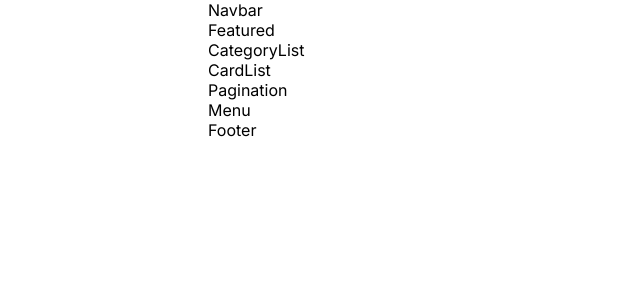
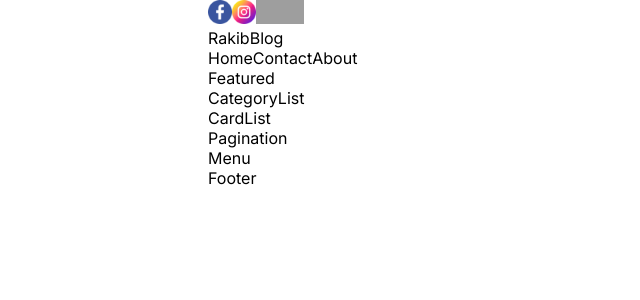
Before and after one commit to RakibMERNDev/rakib-blog, a Next.js app: page / in a window 1280 px wide. Shown: the top 300 px of the page, without its empty margins (0-640 px from the left). Built offline with nearby package versions, Linux system fonts and the light colour scheme; grey boxes are pictures that could not be loaded.

Commit message:
Add social media icons and navigation links to the Navbar component

```diff
--- a/src/components/navbar/Navbar.jsx
+++ b/src/components/navbar/Navbar.jsx
@@ -1,8 +1,25 @@
 import React from "react";
 import styles from "./navbar.module.css";
+import Image from "next/image";
+import Link from "next/link";
 
 const Navbar = () => {
-  return <div className={styles.container}>Navbar</div>;
+  return (
+    <div className={styles.container}>
+      <div className={styles.social}>
+        <Image src="/facebook.png" alt="facebook" width={24} height={24} />
+        <Image src="/instagram.png" alt="instagram" width={24} height={24} />
+        <Image src="/twitter.png" alt="twitter" width={24} height={24} />
+        <Image src="/linkedin.png" alt="linkedin" width={24} height={24} />
+      </div>
+      <div className={styles.logo}>RakibBlog</div>
+      <div className={styles.links}>
+        <Link href="/">Home</Link>
+        <Link href="/contact">Contact</Link>
+        <Link href="/about">About</Link>
+      </div>
+    </div>
+  );
 };
 
 export default Navbar;
```
Also changed, not shown: src/components/themeToggle/ThemeToggle.jsx (added, +11 -0 lines), src/components/themeToggle/themeToggle.module.css (added).
